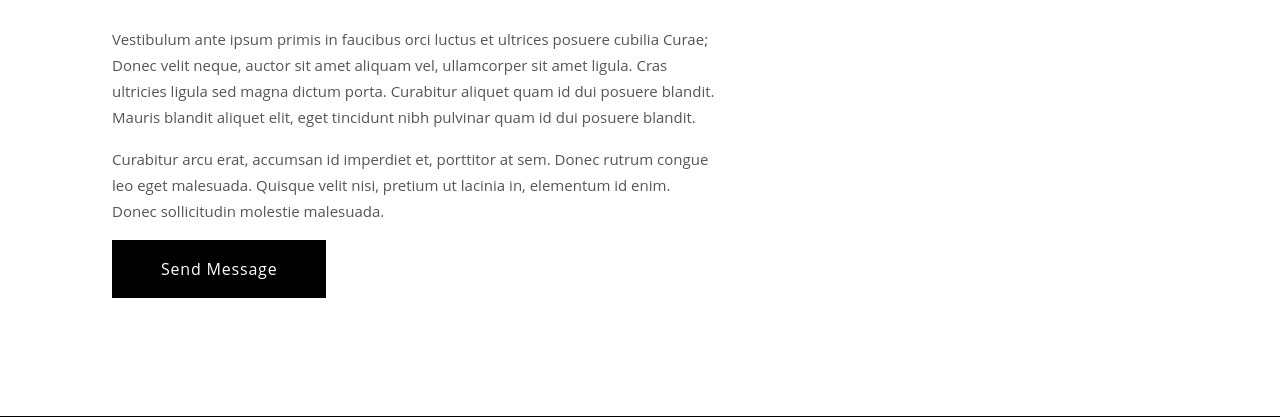
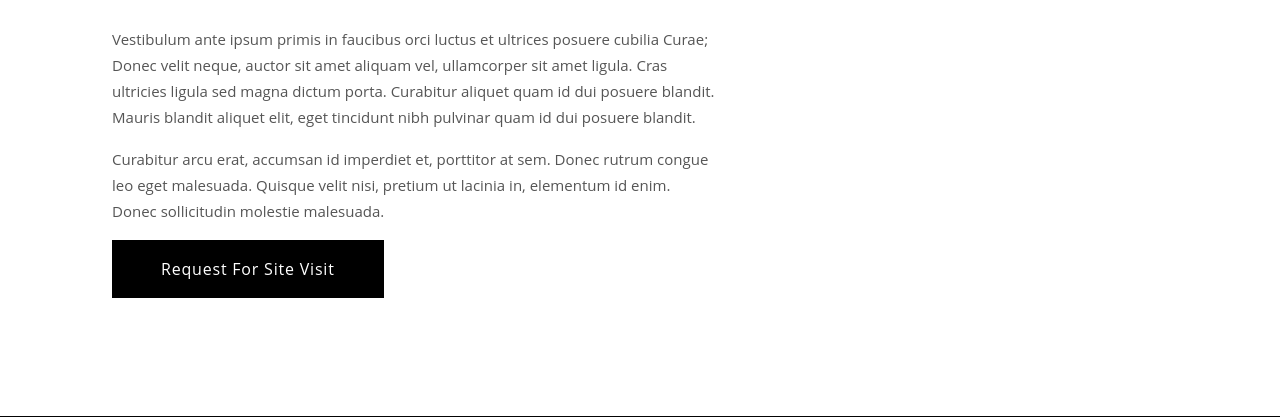
Before and after one commit to NileshDeshmukh09/Bharatk, a Django app: page /property/propertygrid/1/1/ in a window 1280 px wide. Shown: the part 1904-2321 px from the top of the page. Run offline with Django 3.2, Linux system fonts and the light colour scheme; data comes from the database, SQL or seed files in the repository; both versions use the stored data as it was after the commit; some libraries are stand-ins or nearby versions.

Commit message:
reinitialized files

```diff
--- a/templates/about.html
+++ b/templates/about.html
@@ -1,3 +1,4 @@
+
 <!DOCTYPE html>
 {% load static %}
 
--- a/templates/propertysingle.html
+++ b/templates/propertysingle.html
@@ -439,7 +439,7 @@
               </div>
               <div class="col-md-12 mt-3">
 
-                <a href="orders"><button type="submit" class="btn btn-a">Send Message</button></a>
+                <a href="orders"><button type="submit" class="btn btn-a">Request For Site Visit</button></a>
               </div>
 
                 <!-- <div class="row section-t3">
```
Also changed, not shown: db.sqlite3, media/PrimaryImages/House1.jfif (added), media/PrimaryImages/demo.jfif (added), media/images/product_images/download.jfif (added), media/images/product_images/house2.jfif (added).
